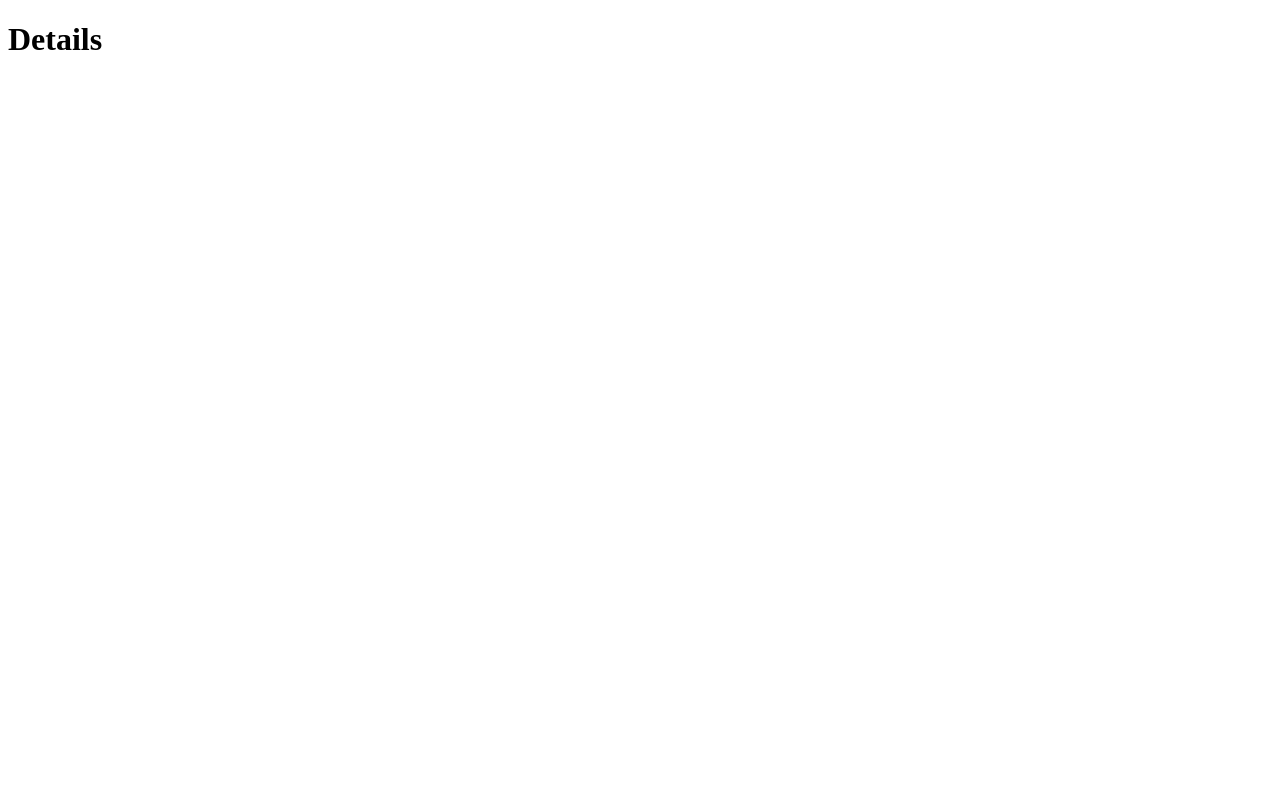
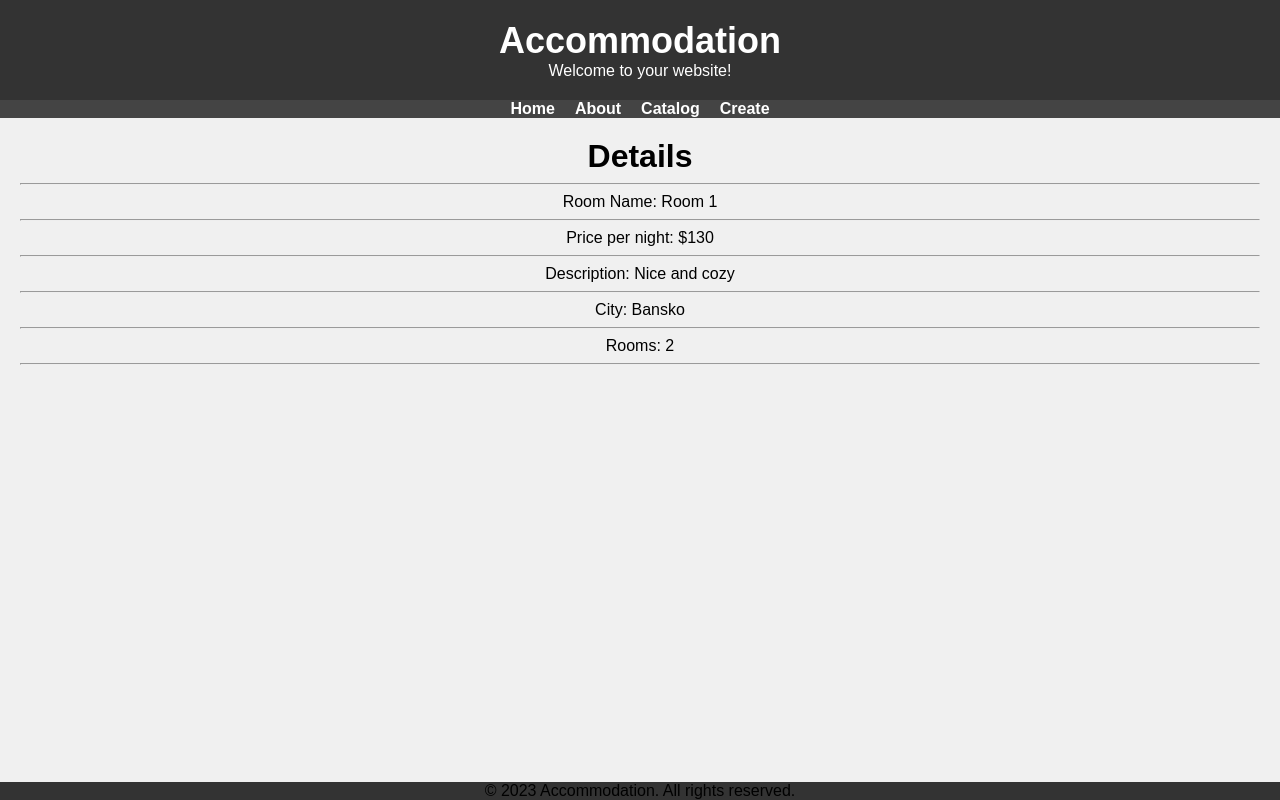
Before and after one commit to Andon-ov/Learn-JS-Back-End, a Node server app: page /catalog/1234 in a window 1280 px wide. Before the commit the page is almost empty. Run offline with Node 20, Linux system fonts and the light colour scheme; some libraries are stand-ins or nearby versions.

Commit message:
adding second part of "Workshop-ExpressJS-and-Templatin"

```diff
--- a/Workshop-ExpressJS-and-Templatin/controllers/catalogController.js
+++ b/Workshop-ExpressJS-and-Templatin/controllers/catalogController.js
@@ -1,13 +1,32 @@
+const { getAll, getById } = require('../services/accommodationService');
+
 const router = require('express').Router();
 
 router.get('/', (req, res) => {
-
-    res.render('catalog', { title: 'Accommodation' });
+    const rooms = getAll();
+    res.render('catalog', {
+        title: 'Accommodation',
+        rooms,
+    });
 });
 
 router.get('/:id', (req, res) => {
+    const roomId = req.params.id;
+    const room = getById(roomId);
 
-    res.render('details', { title: 'Accommodation Details' });
+    if (room) {
+
+        res.render('details', {
+            title: 'Accommodation Details',
+            room,
+        });
+    } else {
+        res.render('roomNotFound', {
+            title: 'Accommodation Details',
+            roomId,
+        });
+    }
+
 });
 
 module.exports = router;
--- /dev/null
+++ b/Workshop-ExpressJS-and-Templatin/models/data.json
@@ -0,0 +1,82 @@
+[
+  {
+    "id": "1234",
+    "name": "Room 1",
+    "description": "Nice and cozy",
+    "city": "Bansko",
+    "beds": 2,
+    "price": 130
+  },
+  {
+    "id": "5678",
+    "name": "Room 2",
+    "description": "Mountain View",
+    "city": "Sofia",
+    "beds": 3,
+    "price": 150
+  },
+  {
+    "id": "9012",
+    "name": "Room 3",
+    "description": "Downtown Retreat",
+    "city": "Plovdiv",
+    "beds": 2,
+    "price": 175
+  },
+  {
+    "id": "3456",
+    "name": "Room 4",
+    "description": "Seaside Getaway",
+    "city": "Varna",
+    "beds": 4,
+    "price": 120
+  },
+  {
+    "id": "7890",
+    "name": "Room 5",
+    "description": "Urban Oasis",
+    "city": "Sofia",
+    "beds": 2,
+    "price": 160
+  },
+  {
+    "id": "2345",
+    "name": "Room 6",
+    "description": "Historic Charm",
+    "city": "Veliko Tarnovo",
+    "beds": 3,
+    "price": 140
+  },
+  {
+    "id": "6789",
+    "name": "Room 7",
+    "description": "Countryside Retreat",
+    "city": "Plovdiv",
+    "beds": 2,
+    "price": 180
+  },
+  {
+    "id": "1235",
+    "name": "Room 8",
+    "description": "Beachside Paradise",
+    "city": "Burgas",
+    "beds": 4,
+    "price": 190
+  },
+  {
+    "id": "5679",
+    "name": "Room 9",
+    "description": "Modern Elegance",
+    "city": "Sofia",
+    "beds": 3,
+    "price": 125
+  },
+  {
+    "id": "9013",
+    "name": "Room 10",
+    "description": "Forest Hideaway",
+    "city": "Varna",
+    "beds": 2,
+    "price": 170
+  }
+]
--- /dev/null
+++ b/Workshop-ExpressJS-and-Templatin/services/accommodationService.js
@@ -0,0 +1,31 @@
+const fs = require('fs');
+
+
+const filename = './models/data.json';
+const data = JSON.parse(fs.readFileSync(filename));
+
+async function persist() {
+    return new Promise((res, rej) => {
+        fs.watchFile(filename, JSON.stringify(data), (err) => {
+            if (err === null) {
+                res();
+            } else {
+                rej(err);
+            }
+        });
+    });
+}
+
+function getAll() {
+    return data;
+}
+
+function getById(id) {
+    return data.find(d => d.id === id);
+}
+
+
+module.exports = {
+    getAll,
+    getById
+};
--- a/Workshop-ExpressJS-and-Templatin/static/style.css
+++ b/Workshop-ExpressJS-and-Templatin/static/style.css
@@ -1,3 +1,77 @@
-body{
-    background-color: gray;
+/* Reset some default browser styles */
+body,
+h1,
+h2,
+p,
+ul,
+li {
+  margin: 0;
+  padding: 0;
 }
+ul {
+  list-style-type: none;
+}
+
+/* Basic styling for the entire page */
+body {
+  font-family: Arial, sans-serif;
+  background-color: #f0f0f0;
+  margin: 0;
+  padding: 0;
+}
+
+/* Header styles */
+header {
+  background-color: #333;
+  color: #fff;
+  padding: 20px 0;
+  text-align: center;
+}
+
+header h1 {
+  font-size: 36px;
+}
+
+/* Navigation bar styles */
+nav {
+  background-color: #444;
+}
+
+nav ul {
+  list-style-type: none;
+  margin: 0;
+  padding: 0;
+  display: flex;
+  justify-content: center;
+}
+
+nav li {
+  margin: 0 10px;
+}
+
+nav a {
+  text-decoration: none;
+  color: #fff;
+  font-weight: bold;
+  transition: color 0.3s;
+}
+
+nav a:hover {
+  color: #00bcd4;
+}
+
+/* Main content styles */
+.content {
+  padding: 20px;
+  text-align: center;
+}
+
+/* Footer styles */
+footer {
+  background-color: #333;
+  text-align: center;
+  position: fixed;
+  bottom: 0;
+  left: 0;
+  width: 100%;
+}
--- a/Workshop-ExpressJS-and-Templatin/views/details.hbs
+++ b/Workshop-ExpressJS-and-Templatin/views/details.hbs
@@ -1 +1,25 @@
 <h1>Details</h1>
+
+<ul>
+    <hr>
+    <li>
+        Room Name: {{room.name}}
+    </li>
+    <hr>
+    <li>
+        Price per night: ${{room.price}}
+    </li>
+    <hr>
+    <li>
+        Description: {{room.description}}
+    </li>
+    <hr>
+    <li>
+        City: {{room.city}}
+    </li>
+    <hr>
+    <li>
+        Rooms: {{room.beds}}
+    </li>
+    <hr>
+</ul>
--- a/Workshop-ExpressJS-and-Templatin/views/layouts/main.hbs
+++ b/Workshop-ExpressJS-and-Templatin/views/layouts/main.hbs
@@ -4,11 +4,34 @@
 <head>
     <meta charset="UTF-8">
     <meta name="viewport" content="width=device-width, initial-scale=1.0">
+    <link rel="stylesheet" href="/static/style.css">
     <title>{{title}}</title>
+
 </head>
 
 <body>
-    {{{body}}}
+    <header>
+        <h1>Accommodation</h1>
+        <p>Welcome to your website!</p>
+    </header>
+
+    <nav>
+        <ul>
+            <li><a href="/">Home</a></li>
+            <li><a href="/about">About</a></li>
+            <li><a href="/catalog">Catalog</a></li>
+            <li><a href="/create">Create</a></li>
+
+        </ul>
+    </nav>
+
+    <div class="content">
+
+        {{{body}}}
+    </div>
+    <footer>
+        &copy; 2023 Accommodation. All rights reserved.
+    </footer>
 </body>
 
 </html>
--- /dev/null
+++ b/Workshop-ExpressJS-and-Templatin/views/partials/roomCard.hbs
@@ -0,0 +1,7 @@
+<li>
+    <strong>{{name}} - ${{price}}</strong>
+    <p>{{description}}</p>
+    <p><a href="/catalog/{{id}}">View Details</a></p>
+
+</li>
+<br>
--- /dev/null
+++ b/Workshop-ExpressJS-and-Templatin/views/roomNotFound.hbs
@@ -0,0 +1,2 @@
+<h1>Accommodation Not Found!</h1>
+<p>the accommodation with ID {{roomId}} cannot be found! <a href="/catalog">Return to catalog</a></p>
```
Also changed, not shown: Workshop-ExpressJS-and-Templatin/views/catalog.hbs (+11 -1 lines).
